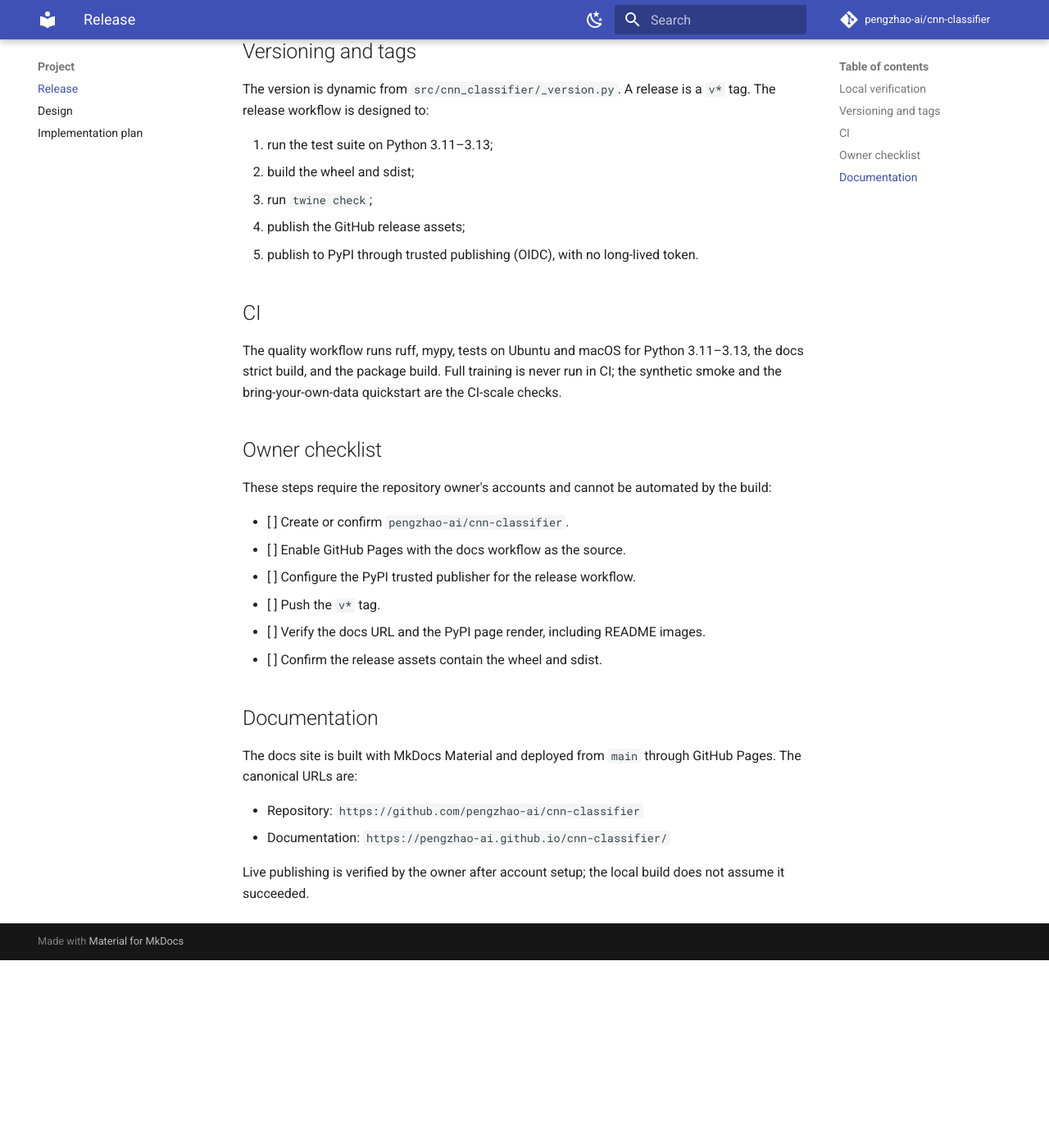
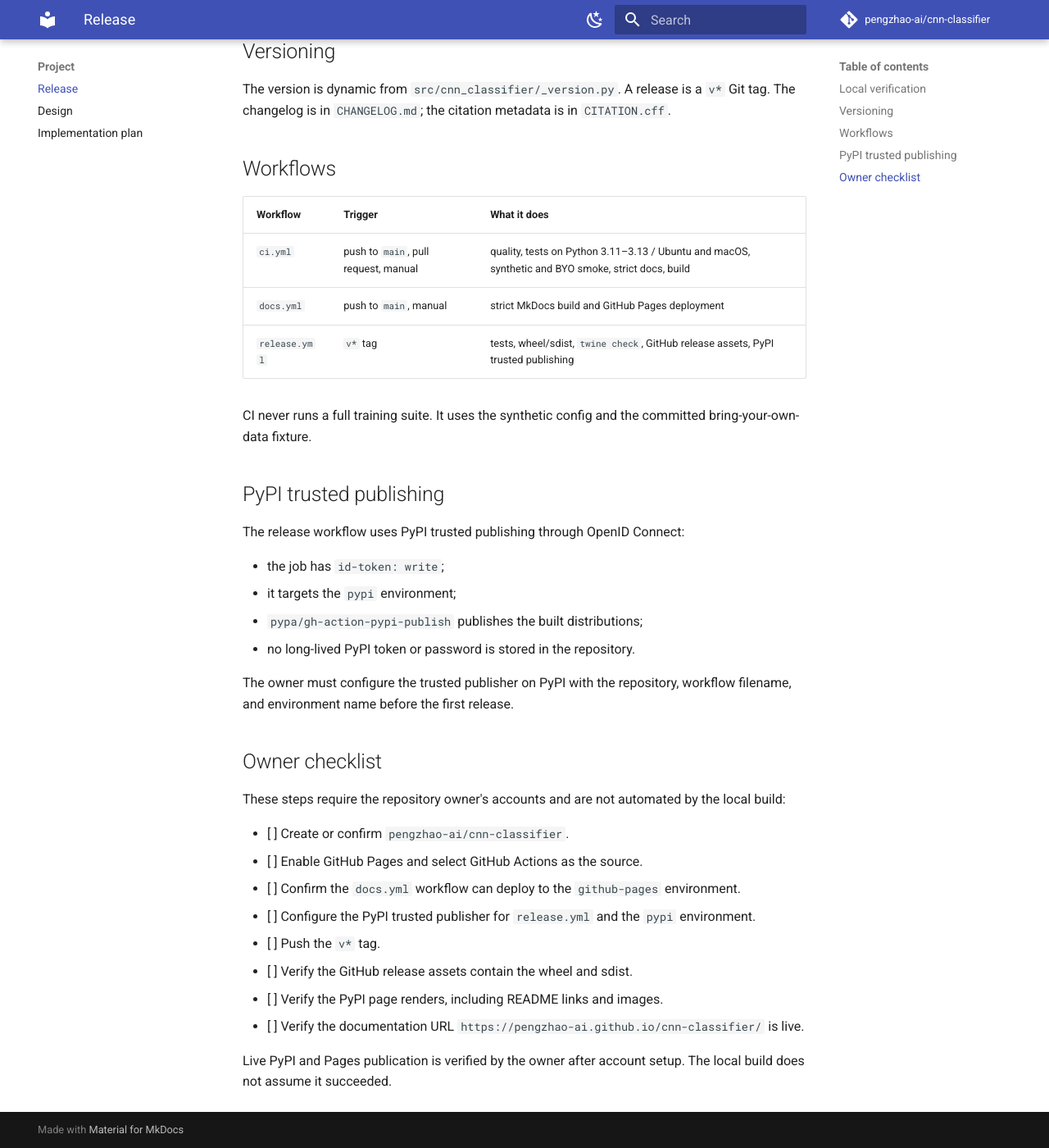
Before and after one commit to pengzhao-ai/cnn-classifier, an MkDocs documentation site: the page built from docs/release.md, in a window 1280 px wide and 1400 px high, scrolled down 460 px. Shown: the whole window at 82% size. Built offline with MkDocs 1.6.1 and Material for MkDocs 9.7.7, drawn with Linux system fonts in a browser that asks for light colours; comment, search, counter and statistics services are not loaded; before the commit the page ends 1631 px from its top, so only the background shows below that; some of the changed text lies outside the part shown.

Commit message:
chore: add publishing workflows and release checklist
Add CI quality/test/smoke/docs/build jobs, Pages deployment, and a v* tag
release with twine checking and PyPI trusted publishing. Add project
metadata, changelog, citation, contribution, conduct, and notice files.

Co-Authored-By: Claude Code <noreply@anthropic.com>

````diff
--- a/docs/release.md
+++ b/docs/release.md
@@ -11,46 +11,54 @@ uvx twine check dist/*
 ```
 
 `make gate` covers lint, formatting, mypy, tests, the coverage gate, the strict
-docs build, and the wheel/sdist build. `twine check` verifies the package
-metadata renders.
+docs build, and the wheel/sdist build. `twine check` verifies that the package
+metadata renders on PyPI.
 
-## Versioning and tags
+## Versioning
 
 The version is dynamic from `src/cnn_classifier/_version.py`. A release is a
-`v*` tag. The release workflow is designed to:
+`v*` Git tag. The changelog is in `CHANGELOG.md`; the citation metadata is in
+`CITATION.cff`.
 
-1. run the test suite on Python 3.11–3.13;
-2. build the wheel and sdist;
-3. run `twine check`;
-4. publish the GitHub release assets;
-5. publish to PyPI through trusted publishing (OIDC), with no long-lived token.
+## Workflows
 
-## CI
+| Workflow | Trigger | What it does |
+|---|---|---|
+| `ci.yml` | push to `main`, pull request, manual | quality, tests on Python 3.11–3.13 / Ubuntu and macOS, synthetic and BYO smoke, strict docs, build |
+| `docs.yml` | push to `main`, manual | strict MkDocs build and GitHub Pages deployment |
+| `release.yml` | `v*` tag | tests, wheel/sdist, `twine check`, GitHub release assets, PyPI trusted publishing |
 
-The quality workflow runs ruff, mypy, tests on Ubuntu and macOS for Python
-3.11–3.13, the docs strict build, and the package build. Full training is never
-run in CI; the synthetic smoke and the bring-your-own-data quickstart are the
-CI-scale checks.
+CI never runs a full training suite. It uses the synthetic config and the
+committed bring-your-own-data fixture.
+
+## PyPI trusted publishing
+
+The release workflow uses PyPI trusted publishing through OpenID Connect:
+
+- the job has `id-token: write`;
+- it targets the `pypi` environment;
+- `pypa/gh-action-pypi-publish` publishes the built distributions;
+- no long-lived PyPI token or password is stored in the repository.
+
+The owner must configure the trusted publisher on PyPI with the repository,
+workflow filename, and environment name before the first release.
 
 ## Owner checklist
 
-These steps require the repository owner's accounts and cannot be automated by
-the build:
+These steps require the repository owner's accounts and are not automated by
+the local build:
 
 - [ ] Create or confirm `pengzhao-ai/cnn-classifier`.
-- [ ] Enable GitHub Pages with the docs workflow as the source.
-- [ ] Configure the PyPI trusted publisher for the release workflow.
+- [ ] Enable GitHub Pages and select GitHub Actions as the source.
+- [ ] Confirm the `docs.yml` workflow can deploy to the `github-pages`
+      environment.
+- [ ] Configure the PyPI trusted publisher for `release.yml` and the `pypi`
+      environment.
 - [ ] Push the `v*` tag.
-- [ ] Verify the docs URL and the PyPI page render, including README images.
-- [ ] Confirm the release assets contain the wheel and sdist.
+- [ ] Verify the GitHub release assets contain the wheel and sdist.
+- [ ] Verify the PyPI page renders, including README links and images.
+- [ ] Verify the documentation URL
+      `https://pengzhao-ai.github.io/cnn-classifier/` is live.
 
-## Documentation
-
-The docs site is built with MkDocs Material and deployed from `main` through
-GitHub Pages. The canonical URLs are:
-
-- Repository: `https://github.com/pengzhao-ai/cnn-classifier`
-- Documentation: `https://pengzhao-ai.github.io/cnn-classifier/`
-
-Live publishing is verified by the owner after account setup; the local build
-does not assume it succeeded.
+Live PyPI and Pages publication is verified by the owner after account setup.
+The local build does not assume it succeeded.
--- a/pyproject.toml
+++ b/pyproject.toml
@@ -18,9 +18,12 @@ keywords = [
     "image-classification",
     "pytorch",
     "toolkit",
+    "reproducible-research",
+    "experiment-tracking",
 ]
 classifiers = [
     "Development Status :: 3 - Alpha",
+    "Environment :: Console",
     "Intended Audience :: Science/Research",
     "Operating System :: OS Independent",
     "Programming Language :: Python :: 3",
@@ -28,6 +31,7 @@ classifiers = [
     "Programming Language :: Python :: 3.12",
     "Programming Language :: Python :: 3.13",
     "Topic :: Scientific/Engineering :: Artificial Intelligence",
+    "Topic :: Software Development :: Libraries :: Python Modules",
     "Typing :: Typed",
 ]
 dependencies = [
````
Also changed, not shown: other parts of docs/release.md (+1 -1 lines), CHANGELOG.md (added, +33 -0 lines), CODE_OF_CONDUCT.md (added, +45 -0 lines), CONTRIBUTING.md (added, +61 -0 lines), THIRD_PARTY.md (added, +35 -0 lines), 7 other files.
